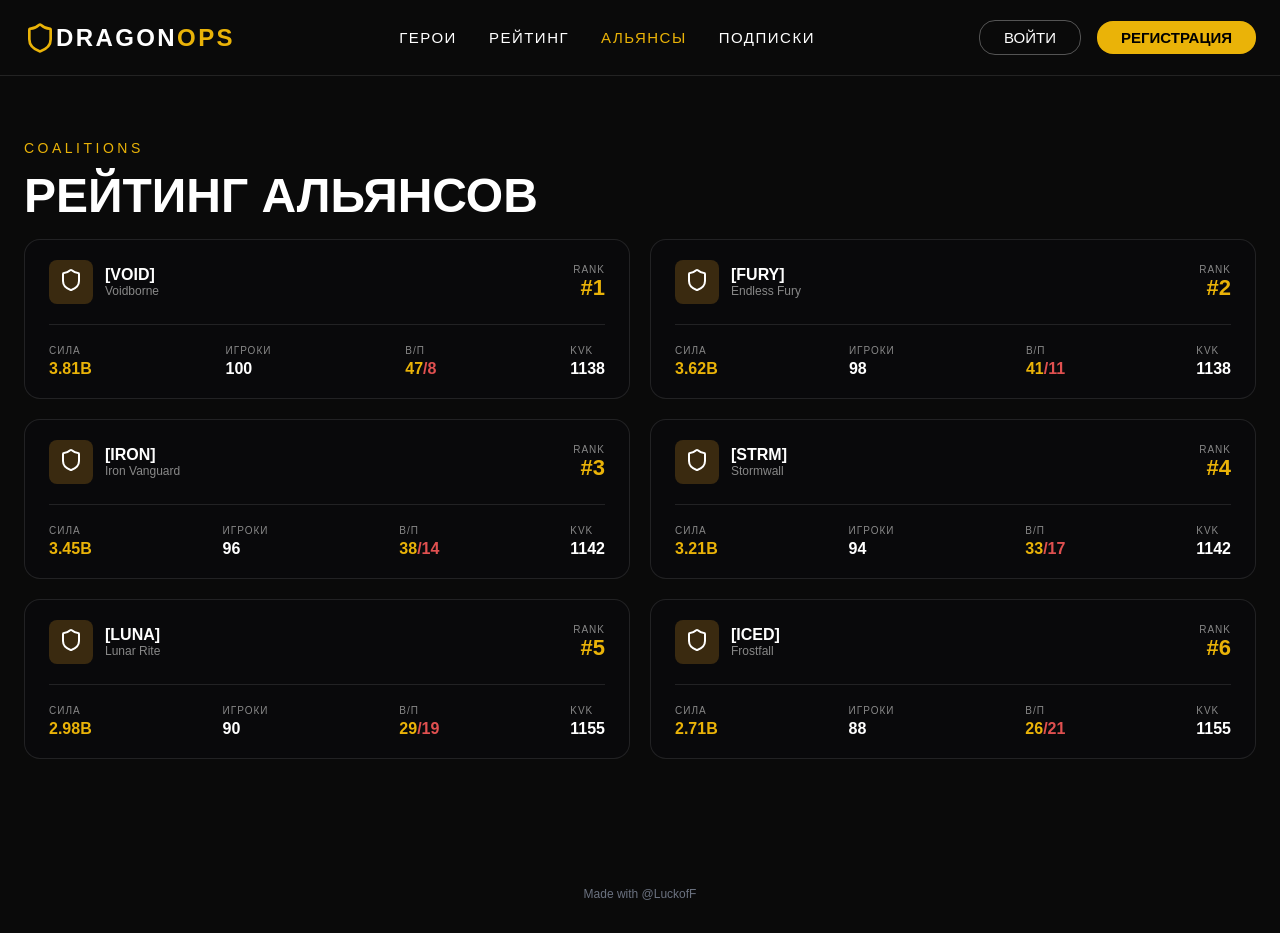
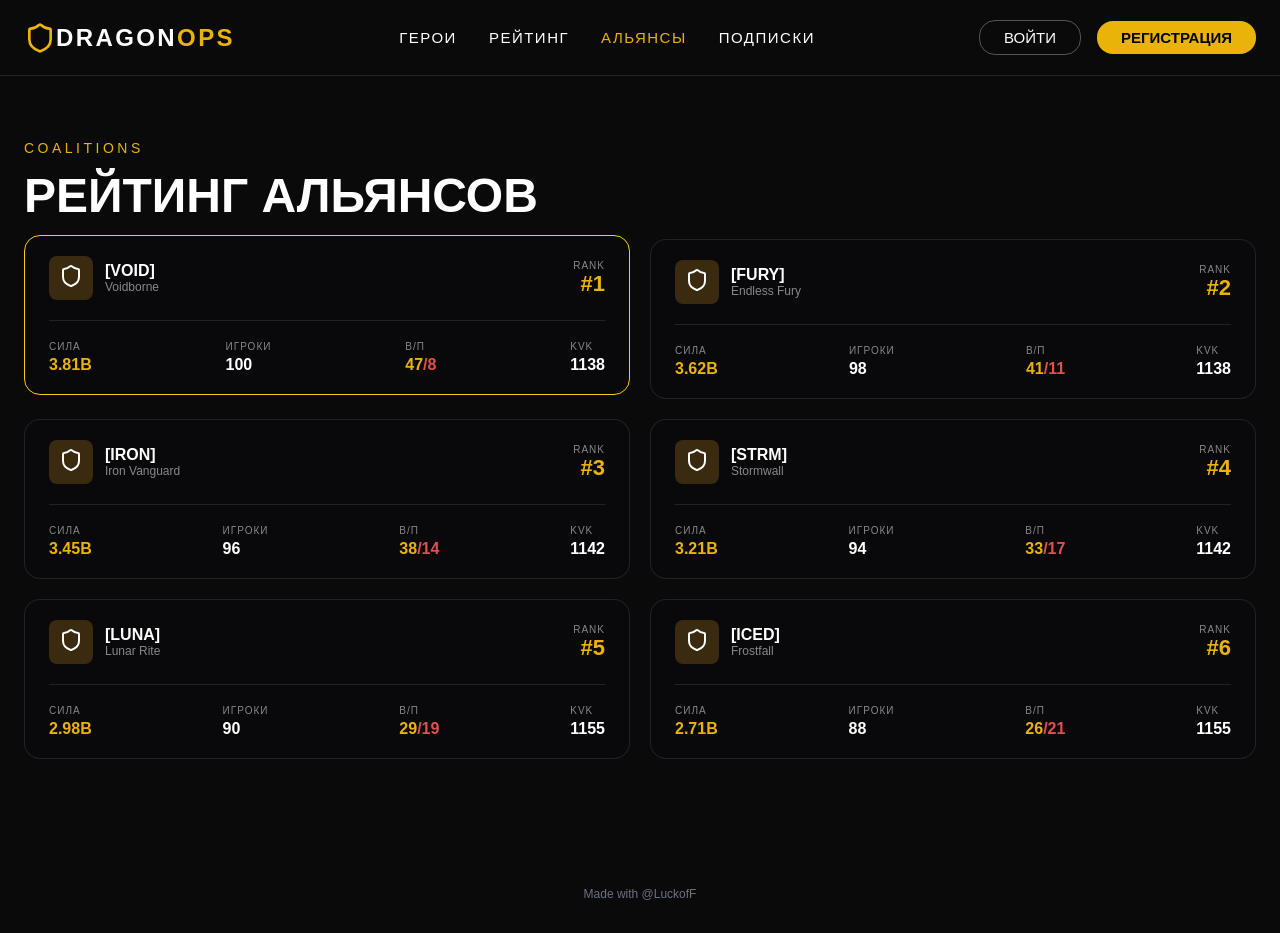
Before and after one commit to timoshuk5mika-ux/Dragon-Analytics, a React (Vite) app in the folder Frontend/: page /Dragon-Analytics/alliances in a window 1280 px wide. In both pictures the pointer is over the element 327 px from the left and 319 px from the top of the page. Built offline with nearby package versions, Linux system fonts and the light colour scheme.

Commit message:
Допелил анимацию при выборе на странице Альянса

```diff
--- a/Frontend/src/componets/css/Main.css
+++ b/Frontend/src/componets/css/Main.css
@@ -292,7 +292,14 @@
   display: flex;
   flex-direction: column;
   gap: 16px;
+  transition: transform 0.2s ease, border-color 0.2s ease;
 }
+
+.main-aliance-card:hover {
+  border-color: #facc15;
+  transform: translateY(-4px) !important;
+}
+
 
 .main-aliance-top {
   display: flex;
```
